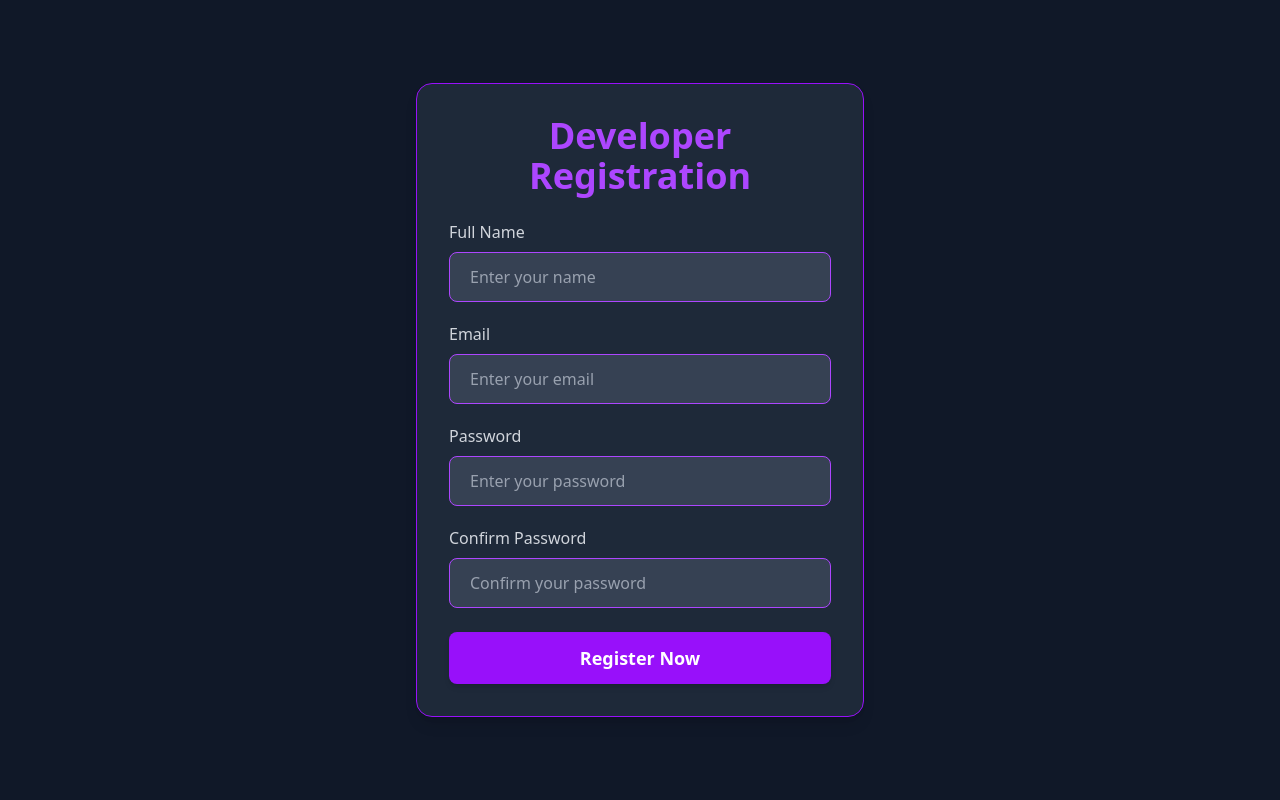
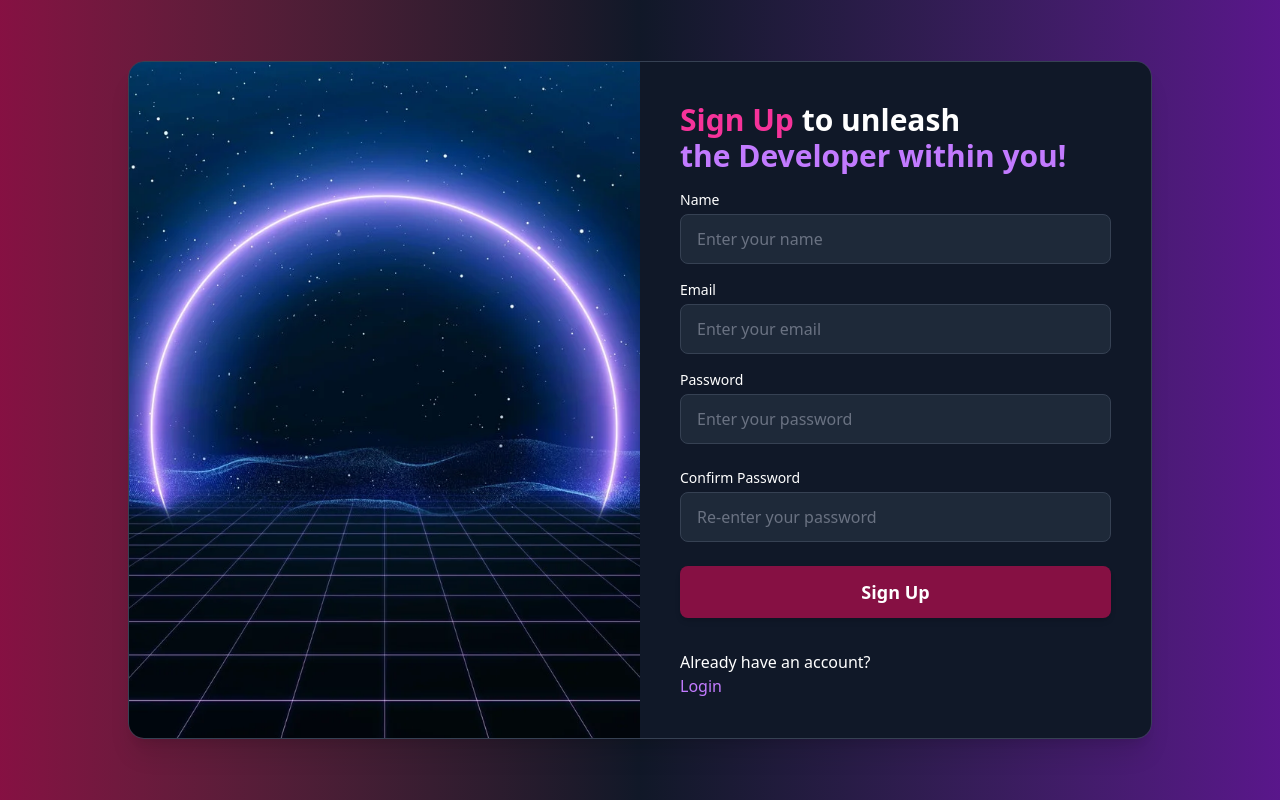
Before and after one commit to snehaghos/wishAlpha-developers, a React (Vite) app: page /auth/register in a window 1280 px wide. Built offline with nearby package versions, Linux system fonts and the light colour scheme.

Commit message:
styles updated

```diff
--- a/package.json
+++ b/package.json
@@ -15,6 +15,7 @@
     "motion": "^12.5.0",
     "react": "^19.0.0",
     "react-dom": "^19.0.0",
+    "react-icons": "^5.5.0",
     "react-router-dom": "^7.3.0",
     "tailwindcss": "^4.0.14"
   },
--- a/src/components/Carousal/Carousal.jsx
+++ b/src/components/Carousal/Carousal.jsx
@@ -1,38 +1,61 @@
-// components/HeroSection.js
 import React from "react";
 import { motion } from "framer-motion";
 import { Link } from "react-router-dom";
+import carbg from '../../../public/images/carbg.jpg';
 
-const Carousal = ({ onRegisterClick }) => {
+const Carousal = () => {
   return (
+    <div className="relative h-screen overflow-hidden">
+      {/* Parallax Background */}
       <div
-      className="flex flex-col items-center justify-center h-[70vh] bg-cover bg-center"
-      style={{ backgroundImage: `url(/images/gamebg.jpg)` }}
-    >
+        id="parallax-bg"
+        className="absolute top-0 left-0 w-full h-full bg-cover bg-center bg-fixed"
+        style={{
+          backgroundImage: `url(${carbg})`, // Replace with your image path
+        }}
+      ></div>
+
+      {/* Gradient Overlay */}
+      <div className="absolute top-0 left-0 w-full h-full bg-black opacity-40 z-0"></div>
+
+      {/* Content */}
+      <div className="relative z-10 flex flex-col items-center justify-center h-full px-4">
         <motion.h1
-        className="text-6xl font-bold mb-6 text-center bg-gradient-to-r from-purple-400 to-gray-200 bg-clip-text text-transparent"
+          className="text-4xl md:text-6xl font-bold mb-6 text-center bg-gradient-to-r from-purple-400 to-gray-200 bg-clip-text text-transparent"
           initial={{ opacity: 0, y: -50 }}
           animate={{ opacity: 1, y: 0 }}
           transition={{ duration: 0.5 }}
         >
           Build, Publish, and Monetize Your Games
         </motion.h1>
+
         <motion.p
-        className="text-lg text-gray-300 mb-8 max-w-2xl text-center"
+          className="text-base md:text-lg text-gray-300 mb-8 max-w-2xl text-center"
           initial={{ opacity: 0, y: 50 }}
           animate={{ opacity: 1, y: 0 }}
           transition={{ duration: 0.5, delay: 0.2 }}
         >
           Join WishAlpha, the leading platform for indie developers to showcase their games to millions of players worldwide.
         </motion.p>
-      <Link to="/auth/register"
-        onClick={onRegisterClick}
+
+        <motion.div whileHover={{ scale: 1.05 }} whileTap={{ scale: 0.95 }}>
+          <Link
+            to="/auth/register"
             className="bg-purple-600 text-white px-8 py-3 rounded-lg text-lg hover:bg-purple-700 transition-colors"
-        whileHover={{ scale: 1.05 }}
-        whileTap={{ scale: 0.95 }}
           >
             Get Started
           </Link>
+        </motion.div>
+      </div>
+
+      {/* Scrollable Content Section */}
+      <div className="relative z-10 h-[1000px] bg-red-600 text-white flex items-center justify-center text-4xl">
+        Scroll Up and Down this page to see the parallax scrolling effect.
+        <br />
+        This div is just here to enable scrolling.
+        <br />
+        Tip: Try to remove the `bg-fixed` property to remove the scrolling effect.
+      </div>
     </div>
   );
 };
--- /dev/null
+++ b/src/components/DevTools/DevTools.jsx
@@ -0,0 +1,112 @@
+import React from "react";
+import { motion } from "framer-motion";
+
+// SVG Icons
+const ToolsIcon = () => (
+  <svg xmlns="http://www.w3.org/2000/svg" className="h-12 w-12 mb-4 text-purple-400" fill="none" viewBox="0 0 24 24" stroke="currentColor">
+    <path strokeLinecap="round" strokeLinejoin="round" strokeWidth={2} d="M10 20l4-16m4 4l4 4-4 4M6 16l-4-4 4-4" />
+  </svg>
+);
+
+const DocsIcon = () => (
+  <svg xmlns="http://www.w3.org/2000/svg" className="h-12 w-12 mb-4 text-blue-400" fill="none" viewBox="0 0 24 24" stroke="currentColor">
+    <path strokeLinecap="round" strokeLinejoin="round" strokeWidth={2} d="M9 12h6m-6 4h6m2 5H7a2 2 0 01-2-2V5a2 2 0 012-2h5.586a1 1 0 01.707.293l5.414 5.414a1 1 0 01.293.707V19a2 2 0 01-2 2z" />
+  </svg>
+);
+
+const SupportIcon = () => (
+  <svg xmlns="http://www.w3.org/2000/svg" className="h-12 w-12 mb-4 text-green-400" fill="none" viewBox="0 0 24 24" stroke="currentColor">
+    <path strokeLinecap="round" strokeLinejoin="round" strokeWidth={2} d="M18.364 5.636l-3.536 3.536m0 5.656l3.536 3.536M9.172 9.172L5.636 5.636m3.536 9.192l-3.536 3.536M21 12a9 9 0 11-18 0 9 9 0 0118 0zm-5 0a4 4 0 11-8 0 4 4 0 018 0z" />
+  </svg>
+);
+
+const DevTools = () => {
+  return (
+    <div className="relative h-[500px] overflow-hidden">
+
+      <div
+        className="absolute top-0 left-0 w-full h-full bg-cover bg-center bg-fixed"
+        style={{
+          backgroundImage: "url('/images/carbg.jpg')",
+        }}
+      ></div>
+
+
+      <div className="absolute top-0 left-0 w-full h-full bg-black opacity-40 z-0"></div>
+
+
+      <div className="relative z-10 flex flex-col items-center justify-center h-full px-4 text-white">
+        <motion.h2
+          className="text-4xl md:text-6xl font-bold mb-6 text-center bg-gradient-to-r from-purple-400 to-blue-400 bg-clip-text text-transparent"
+          initial={{ opacity: 0, y: -50 }}
+          whileInView={{ opacity: 1, y: 0 }}
+          transition={{ duration: 0.5 }}
+        >
+          Developer Tools
+        </motion.h2>
+        <motion.p
+          className="text-base md:text-lg text-gray-300 mb-8 max-w-2xl text-center"
+          initial={{ opacity: 0, y: 50 }}
+          whileInView={{ opacity: 1, y: 0 }}
+          transition={{ duration: 0.5, delay: 0.2 }}
+        >
+          Access powerful tools to build, test, and publish your games.
+        </motion.p>
+        <motion.ul
+          className="text-base md:text-lg text-gray-300 w-full max-w-6xl mx-auto grid grid-cols-1 md:grid-cols-3 gap-8"
+          initial={{ opacity: 0 }}
+          whileInView={{ opacity: 1 }}
+          transition={{ duration: 0.5, delay: 0.4 }}
+        >
+          <motion.li
+            className="flex flex-col items-center p-8 rounded-lg backdrop-blur-lg bg-white/10 border border-gray-200 border-opacity-20 shadow-lg hover:border-purple-400 transition-all"
+            whileHover={{ scale: 1.05 }}
+            style={{
+              backdropFilter: "blur(7.5px)",
+              WebkitBackdropFilter: "blur(7.5px)",
+              boxShadow: "0 8px 32px 0 rgba(0, 0, 0, 0.18)",
+              borderRadius: "10px",
+              border: "1px solid rgba(255, 255, 255, 0.18)",
+            }}
+          >
+            <ToolsIcon />
+            <h3 className="text-xl font-semibold mb-2">SDKs for Unity, Unreal, and more</h3>
+            <p className="text-gray-300 text-center">Integrate seamlessly with popular game engines.</p>
+          </motion.li>
+          <motion.li
+            className="flex flex-col items-center p-8 rounded-lg backdrop-blur-lg bg-white/10 border border-gray-200 border-opacity-20 shadow-lg hover:border-blue-400 transition-all"
+            whileHover={{ scale: 1.05 }}
+            style={{
+              backdropFilter: "blur(7.5px)",
+              WebkitBackdropFilter: "blur(7.5px)",
+              boxShadow: "0 8px 32px 0 rgba(0, 0, 0, 0.18)",
+              borderRadius: "10px",
+              border: "1px solid rgba(255, 255, 255, 0.18)",
+            }}
+          >
+            <DocsIcon />
+            <h3 className="text-xl font-semibold mb-2">Comprehensive Documentation</h3>
+            <p className="text-gray-300 text-center">Step-by-step guides and API references.</p>
+          </motion.li>
+          <motion.li
+            className="flex flex-col items-center p-8 rounded-lg backdrop-blur-lg bg-white/10  border border-gray-200 border-opacity-20 shadow-lg hover:border-green-400 transition-all"
+            whileHover={{ scale: 1.05 }}
+            style={{
+              backdropFilter: "blur(7.5px)",
+              WebkitBackdropFilter: "blur(7.5px)",
+              boxShadow: "0 8px 32px 0 rgba(0, 0, 0, 0.18)",
+              borderRadius: "10px",
+              border: "1px solid rgba(255, 255, 255, 0.18)",
+            }}
+          >
+            <SupportIcon />
+            <h3 className="text-xl font-semibold mb-2">24/7 Developer Support</h3>
+            <p className="text-gray-300 text-center">Get help whenever you need it.</p>
+          </motion.li>
+        </motion.ul>
+      </div>
+    </div>
+  );
+};
+
+export default DevTools;
--- /dev/null
+++ b/src/components/DevTools/context/DevToolsContext.js
@@ -0,0 +1,5 @@
+import { createContext } from "react";
+
+const DevToolsContext = createContext({});
+
+export default DevToolsContext;
--- /dev/null
+++ b/src/components/DevTools/context/features/useDevToolsContext.jsx
@@ -0,0 +1,8 @@
+import { useContext } from "react";
+import DevToolsContext from "../DevToolsContext";
+
+const useDevToolsContext = () => {
+  return useContext(DevToolsContext);
+};
+
+export default useDevToolsContext;
--- a/src/components/Navbar/Navbar.jsx
+++ b/src/components/Navbar/Navbar.jsx
@@ -1,11 +1,11 @@
-// components/Navbar.js
+
 import React from "react";
 import { motion } from "framer-motion";
 import { Link } from "react-router-dom";
 
-const Navbar = ({ onRegisterClick }) => {
+const Navbar = () => {
   return (
-    <nav className="bg-gray-800 p-2 flex justify-between items-center shadow-lg">
+    <nav className="bg-gray-800 p-3 flex justify-between items-center shadow-lg">
       <motion.h1
         className="text-2xl font-bold text-purple-400"
         initial={{ opacity: 0, x: -50 }}
@@ -29,15 +29,9 @@ const Navbar = ({ onRegisterClick }) => {
           className="bg-purple-600 text-white px-4 py-2 rounded-lg hover:bg-purple-700 transition-colors"
           whileHover={{ scale: 1.05 }}
         >
-          Register
+          Sign up
         </Link>
-        <Link to="/auth/Login"
 
-        className="bg-purple-600 text-white px-4 py-2 rounded-lg hover:bg-purple-700 transition-colors"
-        whileHover={{ scale: 1.05 }}
-      >
-        Login
-      </Link>
       </div>
     </nav>
   );
--- a/src/components/RegistrationModal/RegistrationModal.jsx
+++ b/src/components/RegistrationModal/RegistrationModal.jsx
@@ -1,60 +1,81 @@
 import React from "react";
 import { motion } from "framer-motion";
+import { FaFacebook, FaGoogle } from "react-icons/fa";
+import { Link } from "react-router-dom";
 
 const RegistrationPage = () => {
   return (
-    <div className="min-h-screen flex items-center justify-center bg-gray-900 text-white px-6">
+    <div className="min-h-screen flex items-center justify-center bg-gradient-to-r from-pink-900 via-gray-900 to-purple-900 px-6">
+      <div className="flex flex-col md:flex-row w-full max-w-5xl shadow-xl rounded-2xl overflow-hidden border border-gray-700">
+
+        <div className="md:w-1/2 h-96 md:h-auto">
+          <img
+            src="/images/carbg.jpg"
+            alt="Gaming"
+            className="w-full h-full object-cover"
+          />
+        </div>
+
         <motion.div
-        className="w-full max-w-md p-8 bg-gray-800 rounded-2xl shadow-lg border border-purple-600"
-        initial={{ opacity: 0, y: -50 }}
-        animate={{ opacity: 1, y: 0 }}
+          className="md:w-1/2 bg-gray-900 p-10 text-white flex flex-col justify-center"
+          initial={{ opacity: 0, x: 50 }}
+          animate={{ opacity: 1, x: 0 }}
           transition={{ duration: 0.5 }}
         >
-        <h2 className="text-4xl font-extrabold text-center text-purple-500 mb-6">
-          Developer Registration
+          <h2 className="text-3xl font-bold mb-4">
+            <span className="text-pink-500">Sign Up</span>{" "}
+            <span className="text-white">to unleash</span> <br />
+            <span className="text-purple-400">the Developer within you!</span>
           </h2>
+
           <form>
-          <div className="mb-5">
-            <label className="block text-gray-300 font-medium mb-2">Full Name</label>
+            <div className="mb-4">
+              <label className="block text-sm mb-1">Name</label>
               <input
                 type="text"
                 placeholder="Enter your name"
-              className="w-full px-5 py-3 bg-gray-700 border border-purple-500 rounded-lg text-white placeholder-gray-400 focus:outline-none focus:ring-2 focus:ring-purple-600"
+                className="w-full px-4 py-3 bg-gray-800 border border-gray-700 rounded-lg placeholder-gray-500 focus:outline-none focus:border-orange-500"
               />
             </div>
-          <div className="mb-5">
-            <label className="block text-gray-300 font-medium mb-2">Email</label>
+
+            <div className="mb-4">
+              <label className="block text-sm mb-1">Email</label>
               <input
                 type="email"
                 placeholder="Enter your email"
-              className="w-full px-5 py-3 bg-gray-700 border border-purple-500 rounded-lg text-white placeholder-gray-400 focus:outline-none focus:ring-2 focus:ring-purple-600"
+                className="w-full px-4 py-3 bg-gray-800 border border-gray-700 rounded-lg placeholder-gray-500 focus:outline-none focus:border-orange-500"
               />
             </div>
-          <div className="mb-5">
-            <label className="block text-gray-300 font-medium mb-2">Password</label>
+            <div className="mb-6">
+              <label className="block text-sm mb-1">Password</label>
               <input
                 type="password"
                 placeholder="Enter your password"
-              className="w-full px-5 py-3 bg-gray-700 border border-purple-500 rounded-lg text-white placeholder-gray-400 focus:outline-none focus:ring-2 focus:ring-purple-600"
+                className="w-full px-4 py-3 bg-gray-800 border border-gray-700 rounded-lg placeholder-gray-500 focus:outline-none focus:border-orange-500"
               />
             </div>
             <div className="mb-6">
-            <label className="block text-gray-300 font-medium mb-2">Confirm Password</label>
+              <label className="block text-sm mb-1">Confirm Password</label>
               <input
-              type="password"
-              placeholder="Confirm your password"
-              className="w-full px-5 py-3 bg-gray-700 border border-purple-500 rounded-lg text-white placeholder-gray-400 focus:outline-none focus:ring-2 focus:ring-purple-600"
+                type="confirm password"
+                placeholder="Re-enter your password"
+                className="w-full px-4 py-3 bg-gray-800 border border-gray-700 rounded-lg placeholder-gray-500 focus:outline-none focus:border-orange-500"
               />
             </div>
             <button
               type="submit"
-            className="w-full bg-purple-600 text-white py-3 rounded-lg font-semibold text-lg shadow-md hover:bg-purple-700 transition-all duration-300"
+              className="w-full bg-pink-900 text-white py-3 rounded-lg font-semibold text-lg shadow-md hover:bg-orange-600 transition-all duration-300"
             >
-            Register Now
+              Sign Up
             </button>
           </form>
 
+          <p className="text-center mt-8 text-gray-400"></p>
+            Already have an account?{" "}
+            <Link to="/auth/Login" className="text-purple-400 cursor-pointer">Login</Link>
+
         </motion.div>
+      </div>
     </div>
   );
 };
--- a/src/modules/Landing/components/DevLanding.jsx
+++ b/src/modules/Landing/components/DevLanding.jsx
@@ -1,4 +1,3 @@
-// DeveloperLandingPage.js
 import React, { useState } from "react";
 import { motion } from "framer-motion";
 
@@ -6,6 +5,7 @@ import Feature from "../../../components/Features/Feature";
 import Navbar from "../../../components/Navbar/Navbar";
 import Carousal from "../../../components/Carousal/Carousal";
 import Testimonials from "../../../components/Testimonials/Testimonials";
+import DeveloperTools from "../../../components/DevTools/DevTools";
 // import Pricing from "../../../components/Pricing/Pricing";
 import Footer from "../../../components/Footer/Footer";
 import RegistrationModal from "../../../components/RegistrationModal/RegistrationModal";
@@ -36,7 +36,7 @@ const DevLanding = () => {
       <Navbar onRegisterClick={() => setIsRegisterOpen(true)} />
       <Carousal onRegisterClick={() => setIsRegisterOpen(true)} />
 
-      {/* Why Choose Us Section */}
+
       <div className="py-16 px-6 bg-gray-800">
         <motion.h2
           className="text-4xl font-bold text-center mb-12 bg-gradient-to-r from-purple-400 to-blue-400 bg-clip-text text-transparent"
@@ -52,6 +52,9 @@ const DevLanding = () => {
           ))}
         </div>
       </div>
+
+      {/* Developer Tools Section */}
+      <DeveloperTools />
 
       {/* Testimonials Section */}
       <div className="py-16 px-6 bg-gray-800">
```
Also changed, not shown: src/components/DevTools/context/DevToolsContextProvider.jsx (added, +9 -0 lines), public/images/carbg.jpg (added), 1 other file (tests, documents, lock files or other folders). Lines whose indentation alone changed are shown as unchanged.
